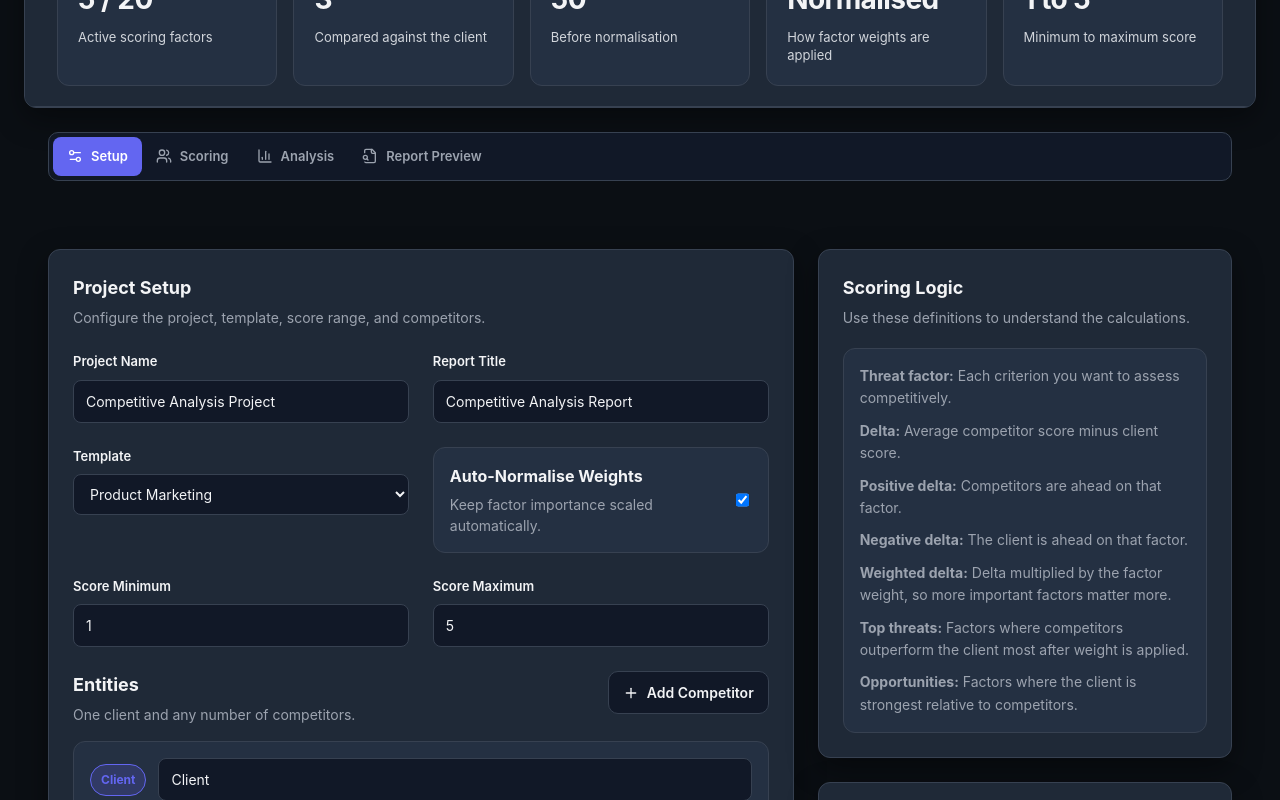
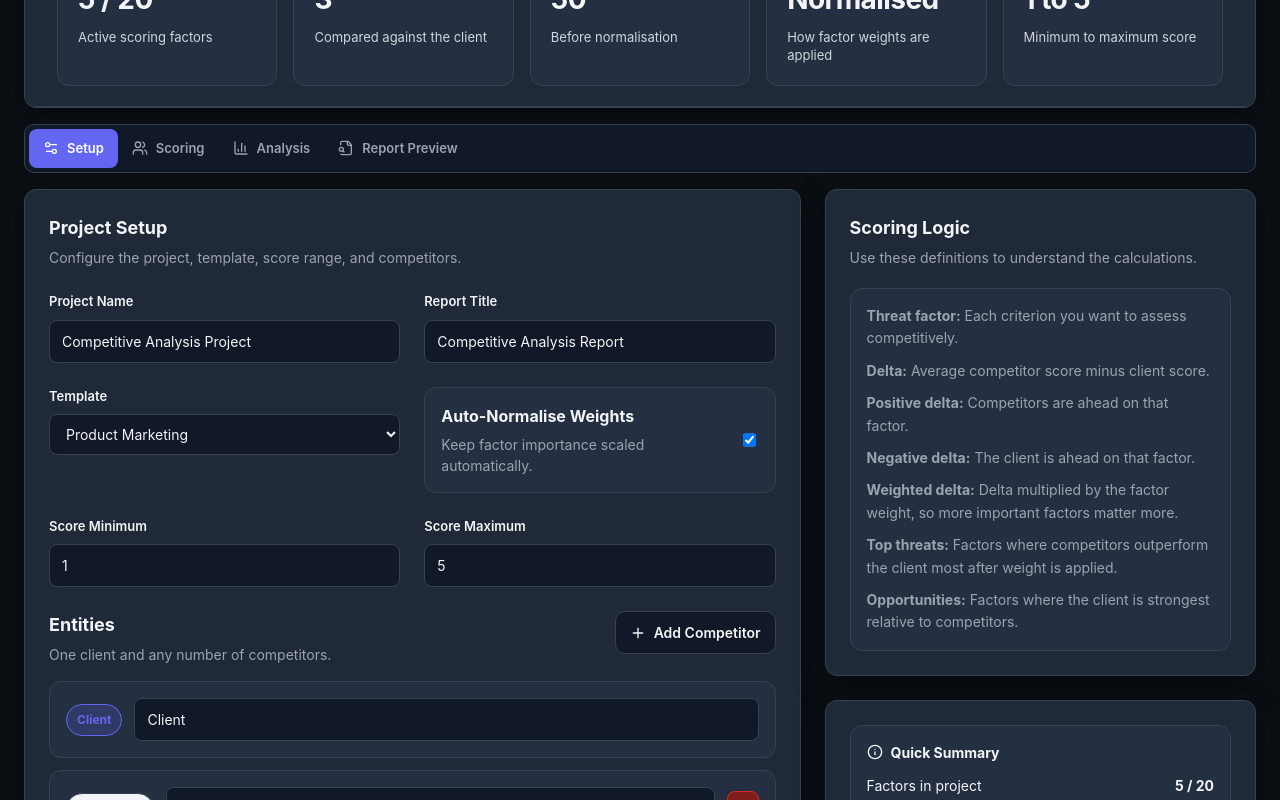
Before and after one commit to JDGCx/competitive-dashboard, a React (Vite) app: page / in a window 1280 px wide. Shown: the part 340-1140 px from the top of the page. Built offline with nearby package versions, Linux system fonts and the light colour scheme.

Commit message:
fix: resolve layout misalignment in tab components
Remove conflicting max-width and margin from tab-bar and tab-content. Adjust vertical gaps for consistent spacing.

```diff
--- a/src/styles.css
+++ b/src/styles.css
@@ -67,7 +67,7 @@ textarea {
 
 .stack-24 {
   display: grid;
-  gap: 24px;
+  gap: 16px;
   padding: 24px;
 }
 
@@ -272,11 +272,6 @@ textarea {
   border: 1px solid var(--border);
   border-radius: 10px;
   box-shadow: none;
-  max-width: 1400px;
-  margin: 0 auto;
-  width: calc(100% - 48px);
-  margin-left: auto;
-  margin-right: auto;
 }
 
 .tab-button {
@@ -578,10 +573,6 @@ textarea {
 .tab-content {
   display: grid;
   gap: 24px;
-  padding: 24px;
-  max-width: 1400px;
-  margin: 20px auto 0;
-  width: 100%;
 }
 
 .tab-content.analysis-grid {
```
